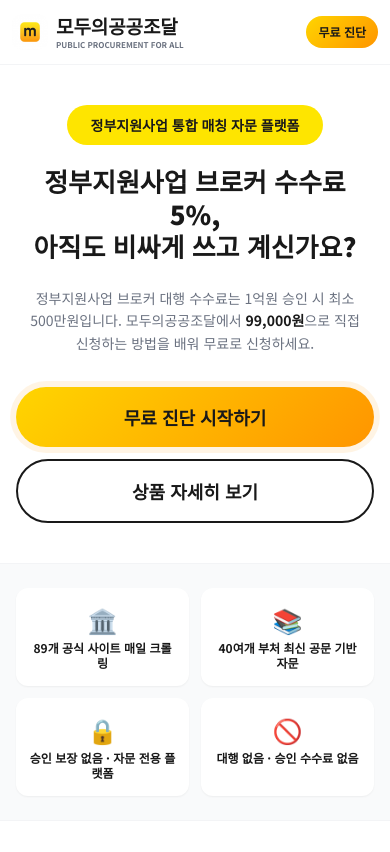
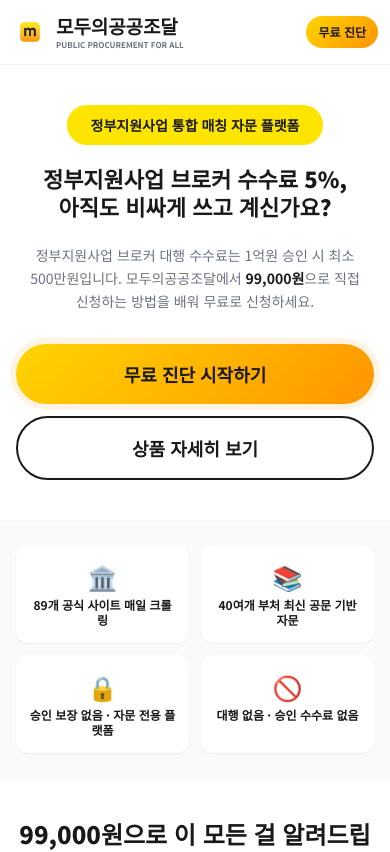
Before and after one commit to ppfa26/PPFA26, a Next.js app: page / in a window 390 px wide. Shown: the top 852 px of the page. Built offline with nearby package versions, Linux system fonts and the light colour scheme; a web font is replaced by a local one.

Commit message:
히어로 헤드라인 모바일 글자크기 추가 축소 (첫줄 한줄 유지)

```diff
--- a/src/app/page.tsx
+++ b/src/app/page.tsx
@@ -105,7 +105,7 @@ export default function Home() {
             <Editable
               id="hero-headline"
               as="h1"
-              className="break-keep text-[26px] font-black leading-tight text-brand-dark xs:text-3xl sm:text-5xl"
+              className="break-keep text-[22px] font-black leading-tight text-brand-dark xs:text-[26px] sm:text-5xl"
             >
               정부지원사업 브로커 수수료 5%,
               <br />
```
